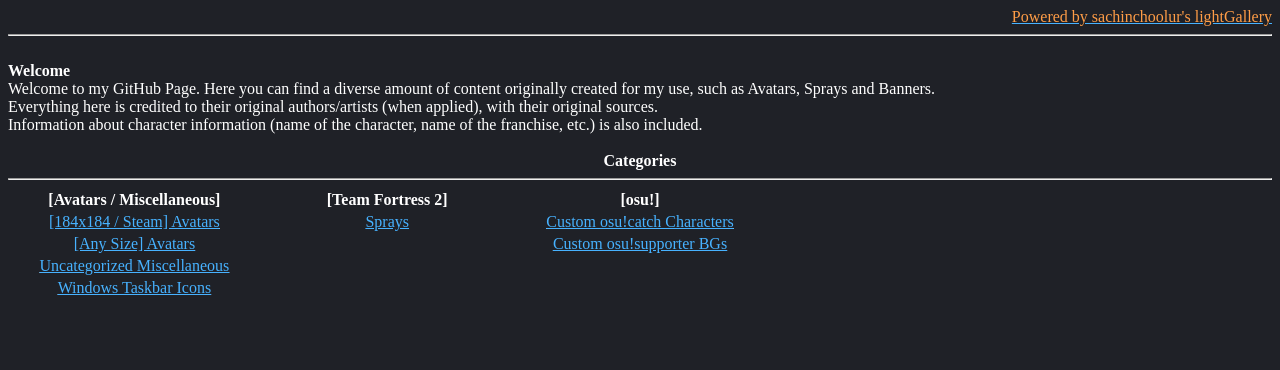
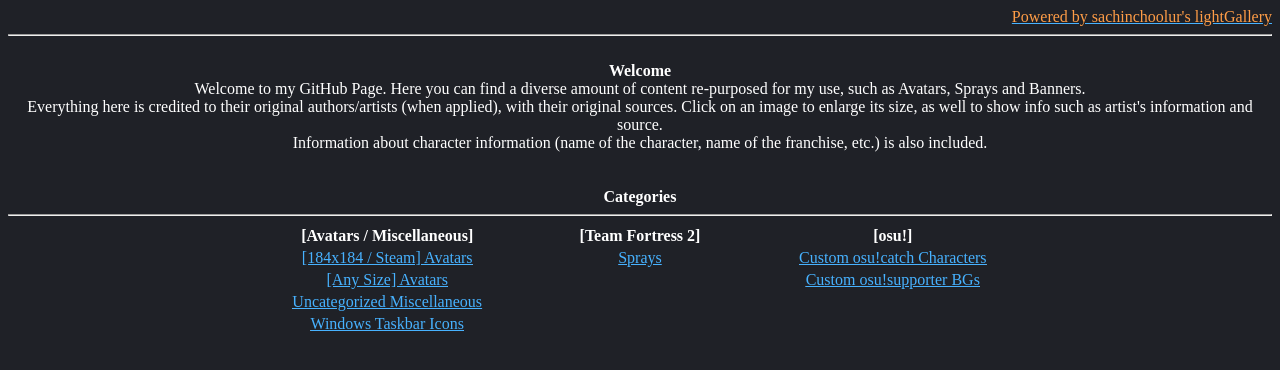
Before and after one commit to gabrielwoj/media, a website: page html/main.html in a window 1280 px wide. Drawn offline with nearby package versions, Linux system fonts and the light colour scheme.

Commit message:
Centralized stuff and put a few more info on main.html

```diff
--- a/html/main.html
+++ b/html/main.html
@@ -135,12 +135,13 @@
     <body class="home">
         <div class="demo-gallery">
 		<div align="right"><a href='https://github.com/sachinchoolur/lightGallery'><font color="#FF9D47">Powered by sachinchoolur's lightGallery</font></a></div>
-		<hr>
+		<hr><center>
             <br><b>Welcome</b>
-			<br>Welcome to my GitHub Page. Here you can find a diverse amount of content originally created for my use, such as Avatars, Sprays and Banners. <br>Everything here is credited to their original authors/artists (when applied), with their original sources.<br>
-			Information about character information (name of the character, name of the franchise, etc.) is also included.
+			<br>Welcome to my GitHub Page. Here you can find a diverse amount of content re-purposed for my use, such as Avatars, Sprays and Banners. <br>Everything here is credited to their original authors/artists (when applied), with their original sources. Click on an image to enlarge its size, as well to show info such as artist's information and source.<br>
+			Information about character information (name of the character, name of the franchise, etc.) is also included.</center>
 			<br><br><b><center>Categories</center></b><hr>
 			<div class="container">
+			<table><tr><td></td></tr></table>
 			<table><tr><td><b><center>[Avatars / Miscellaneous]</center></b></td></tr>
 			<tr><td><center><a href='avatar_184x184'><div class="tooltip">[184x184 / Steam] Avatars<span class="tooltiptext2">17 avatars</span></a></center></td></tr>
 			<tr><td><center><a href='avatar_any'><div class="tooltip">[Any Size] Avatars<span class="tooltiptext2">11 avatars</span></a></center></td></tr>
```
